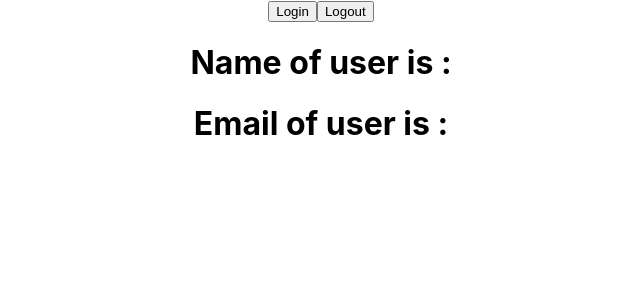
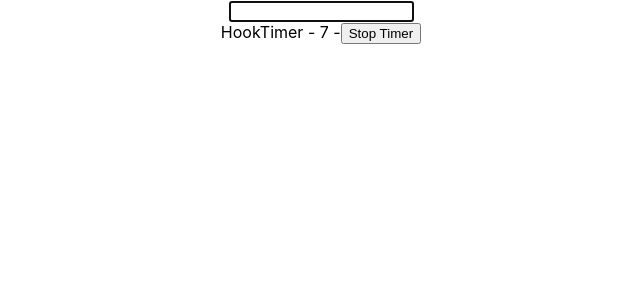
Before and after one commit to DivyarajsinhRana/typescript, a React (Create React App) app in the folder my-app/: page / in a window 1280 px wide. Shown: the top 300 px of the page, without its empty margins (319-959 px from the left). Built offline with nearby package versions, Linux system fonts and the light colour scheme.

Commit message:
UseRef done

```diff
--- a/my-app/src/App.tsx
+++ b/my-app/src/App.tsx
@@ -16,6 +16,8 @@
 import Box from './components/Hook/context/Box';
 import UserContextProvider from './components/Hook/context/UserContextProvider';
 import UserData from './components/Hook/context/UserData';
+import DomRef from './components/Hook/Ref/DomRef';
+import MutableRef from './components/Hook/Ref/MutableRef';
 function App() {
   const person ={
     fn : "Divyarajsinh",
@@ -56,10 +58,11 @@
     {/* <ThemeContextProvider>
         <Box />
     </ThemeContextProvider> */}
-    <UserContextProvider>
+    {/* <UserContextProvider>
        <UserData/>
-    </UserContextProvider>
-
+    </UserContextProvider> */}
+    <DomRef />
+    <MutableRef/>
     </div>
   );
 }
--- /dev/null
+++ b/my-app/src/components/Hook/Ref/DomRef.tsx
@@ -0,0 +1,16 @@
+import React, { useRef,useEffect } from 'react'
+
+const DomRef = () => {
+    const inputRef= useRef<HTMLInputElement>(null)
+    console.log(inputRef.current);
+    useEffect(() => {
+      inputRef.current?.focus();
+    }, [])
+    return (
+        <div>
+            <input type="text"  ref={inputRef}/>
+        </div>
+    )
+}
+
+export default DomRef
--- /dev/null
+++ b/my-app/src/components/Hook/Ref/MutableRef.tsx
@@ -0,0 +1,28 @@
+import { useState, useRef, useEffect } from 'react'
+
+ const MutableRef = () => {
+  const [timer, setTimer] = useState(0)
+  const interValRef = useRef<number | null>(null)
+
+  const stopTimer = () => {
+    if (interValRef.current) {
+      window.clearInterval(interValRef.current)
+    }
+  }
+  useEffect(() => {
+    interValRef.current = window.setInterval(() => {
+      setTimer(timer => timer + 1)
+    }, 1000)
+    return () => {
+      stopTimer()
+    }
+  }, [])
+
+  return (
+    <div>
+      HookTimer - {timer} -
+      <button onClick={() => stopTimer()}>Stop Timer</button>
+    </div>
+  )
+}
+export default MutableRef
```
